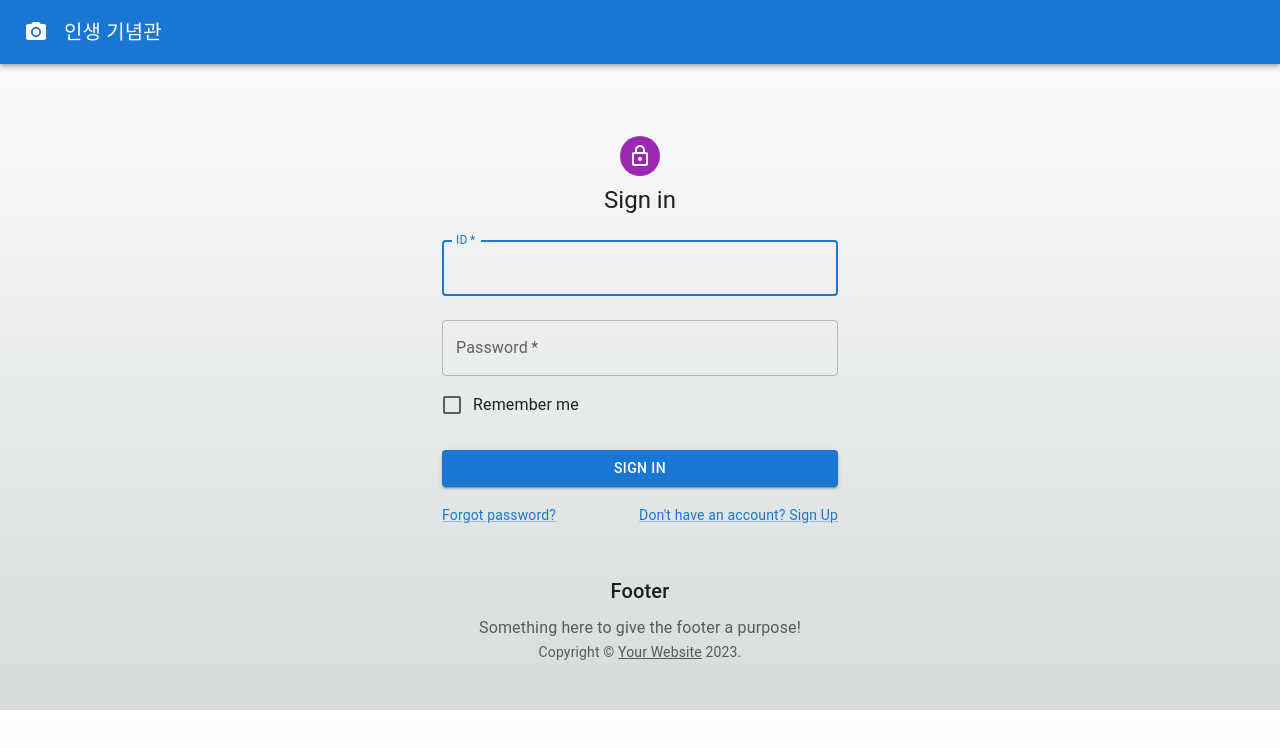
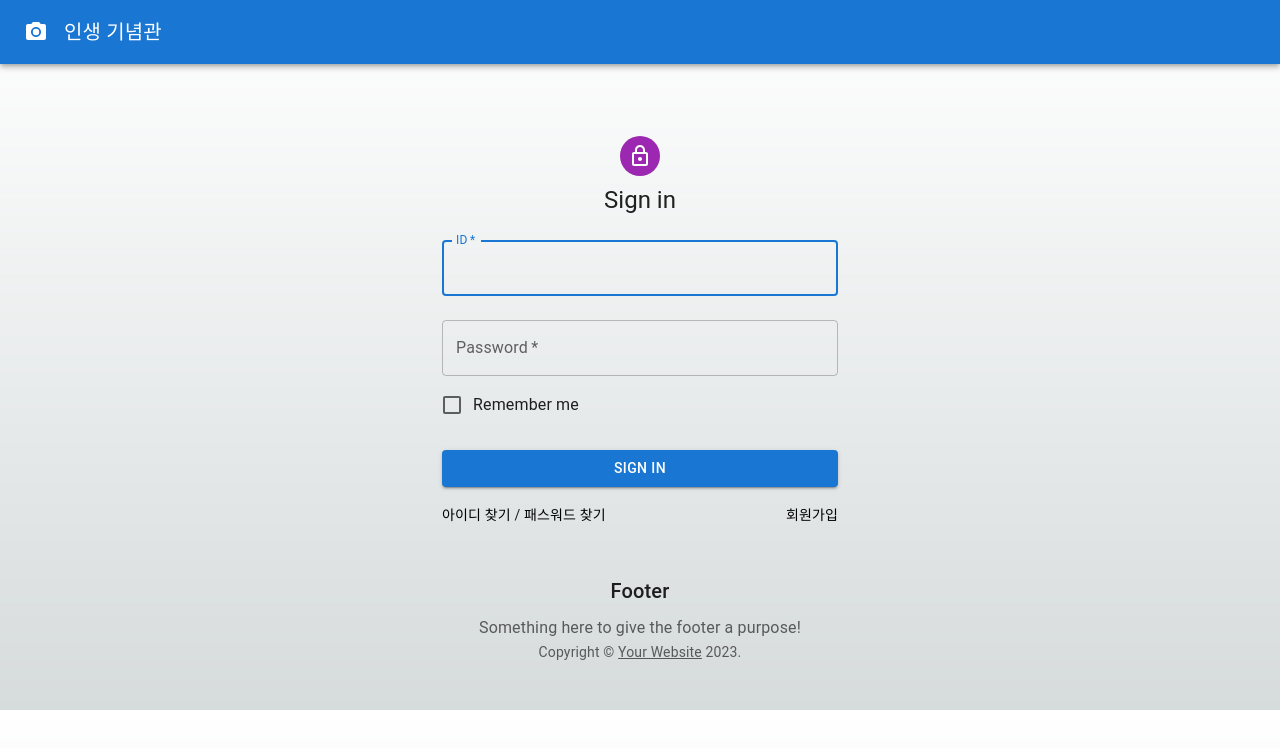
Before and after one commit to Genithlabs/Memorial, a Next.js app: page /signin in a window 1280 px wide. Shown: the top 748 px of the page. Built offline with nearby package versions, Linux system fonts and the light colour scheme; no server answers.

Commit message:
로그인 페이지에 아이디 찾기 버튼을 생성합니다

```diff
--- a/components/SignIn.tsx
+++ b/components/SignIn.tsx
@@ -91,18 +91,26 @@ export default function SignIn() {
 						>
 							Sign In
 						</Button>
-						<Grid container>
-							<Grid item xs>
-								<NextLink href="/" passHref>
-									<MUILink variant="body2" component={"button"}>
-										Forgot password?
-									</MUILink>
-								</NextLink>
+						<Grid container justifyContent="space-between" alignItems="center">
+							<Grid item>
+								<Typography variant="body2">
+									<NextLink href="/findId" passHref>
+										<MUILink sx={{ color: 'black', textDecoration: 'none' }}>
+											아이디 찾기
+										</MUILink>
+									</NextLink>
+									{' / '}
+									<NextLink href="/find-password" passHref>
+										<MUILink sx={{ color: 'black', textDecoration: 'none' }}>
+											패스워드 찾기
+										</MUILink>
+									</NextLink>
+								</Typography>
 							</Grid>
 							<Grid item>
 								<NextLink href="/signup" passHref>
-									<MUILink variant="body2" component={"button"}>
-										{"Don't have an account? Sign Up"}
+									<MUILink sx={{ color: 'black', textDecoration: 'none' }} variant="body2">
+										회원가입
 									</MUILink>
 								</NextLink>
 							</Grid>
```
